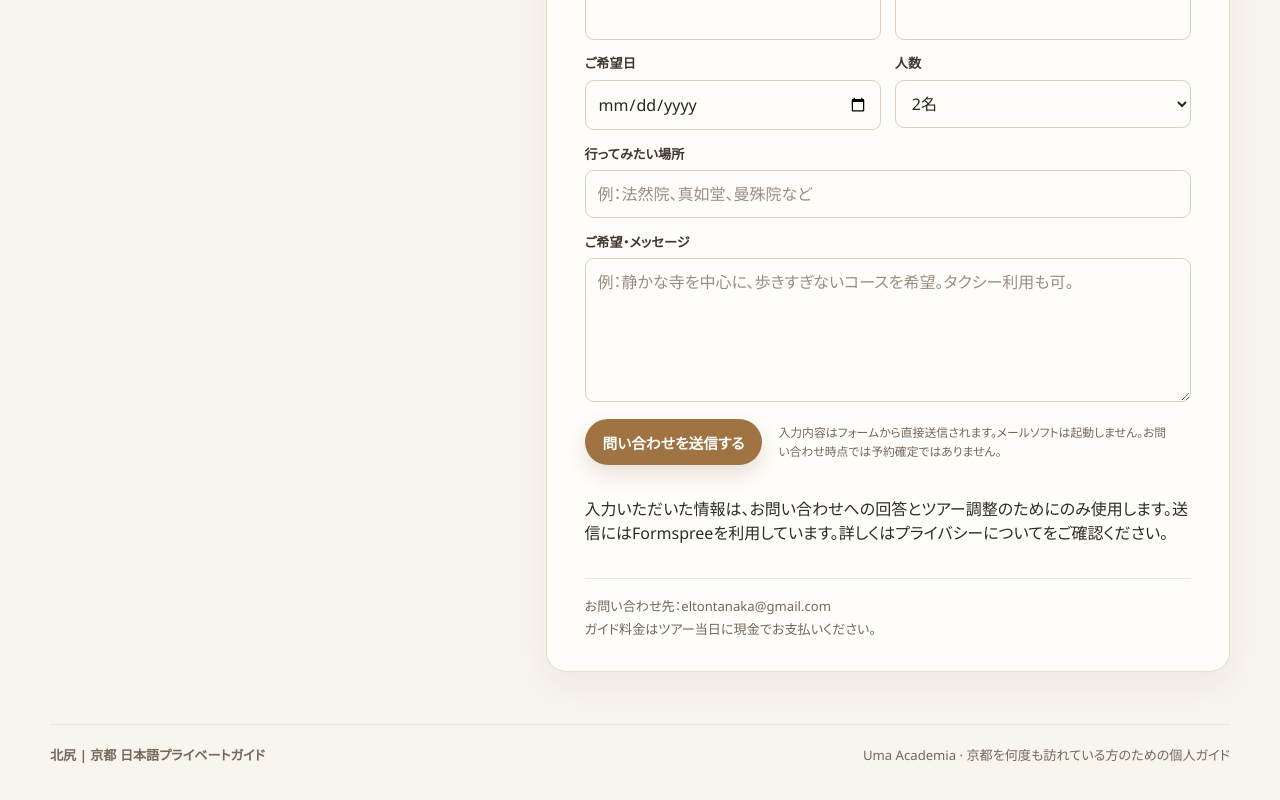
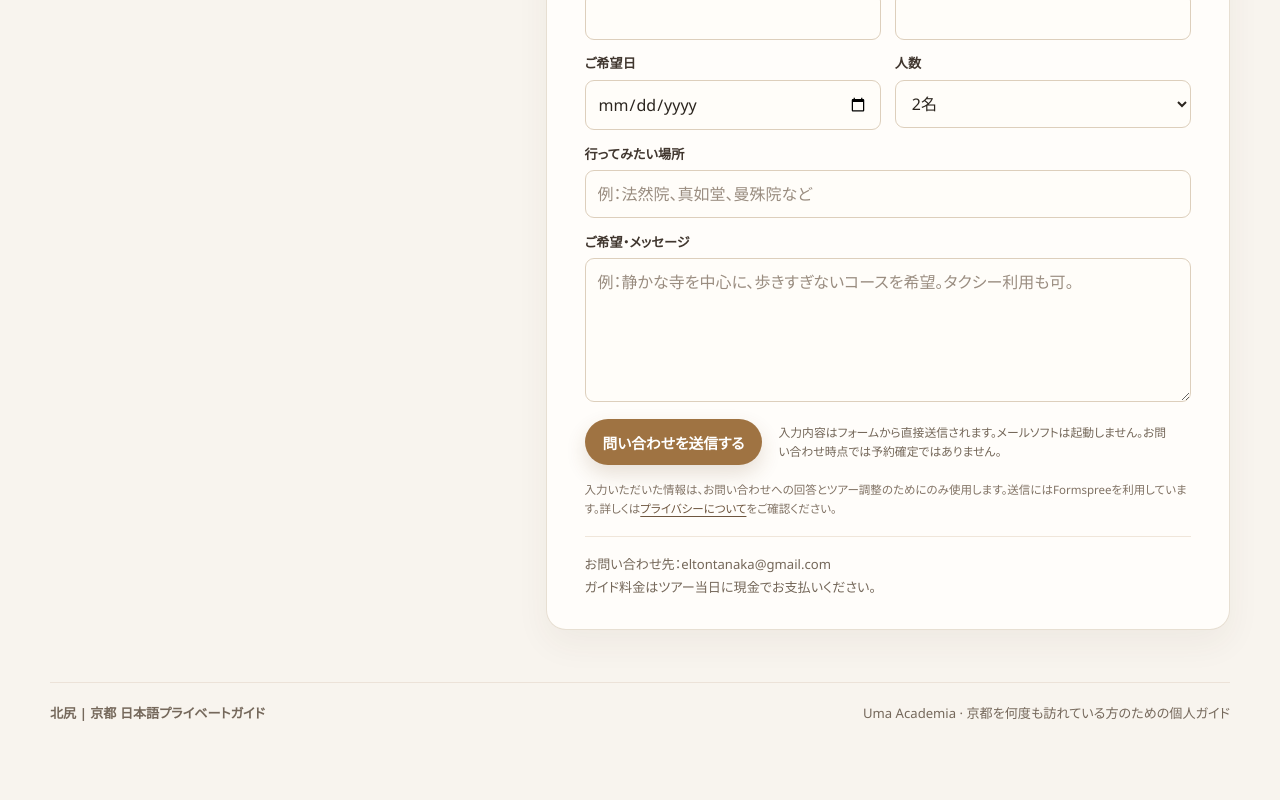
Before and after one commit to Steveston147/kyoto-private-guide-site, a Next.js app: page /japanese-guide in a window 1280 px wide. Shown: the part 5618-6418 px from the top of the page. After the commit the page ends 6392 px from the top, so only its background shows below. Built offline with nearby package versions, Linux system fonts and the light colour scheme.

Commit message:
ui: add enquiry privacy disclosure styles

```diff
--- a/app/japanese-guide/inquiry-form.css
+++ b/app/japanese-guide/inquiry-form.css
@@ -106,6 +106,20 @@
   line-height: 1.6;
 }
 
+.jp-form-privacy {
+  margin: 0;
+  color: #807264;
+  font-size: 0.72rem;
+  line-height: 1.65;
+}
+
+.jp-form-privacy a {
+  color: #6e563f;
+  text-decoration: underline;
+  text-decoration-thickness: 1px;
+  text-underline-offset: 3px;
+}
+
 .japanese-guide-page .jp-contact-card .contact-direct-note {
   order: 4;
   margin-top: 18px !important;
```
